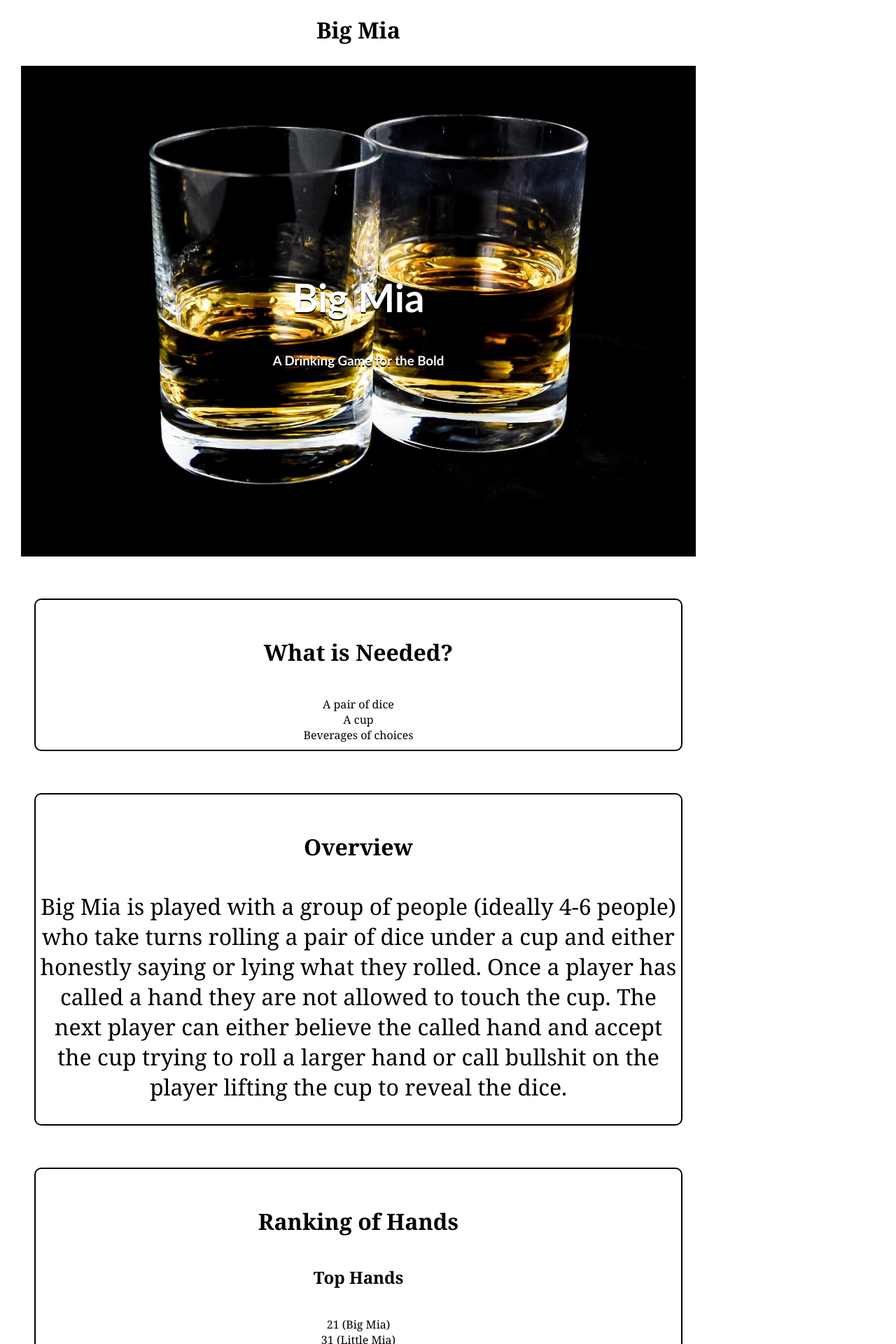
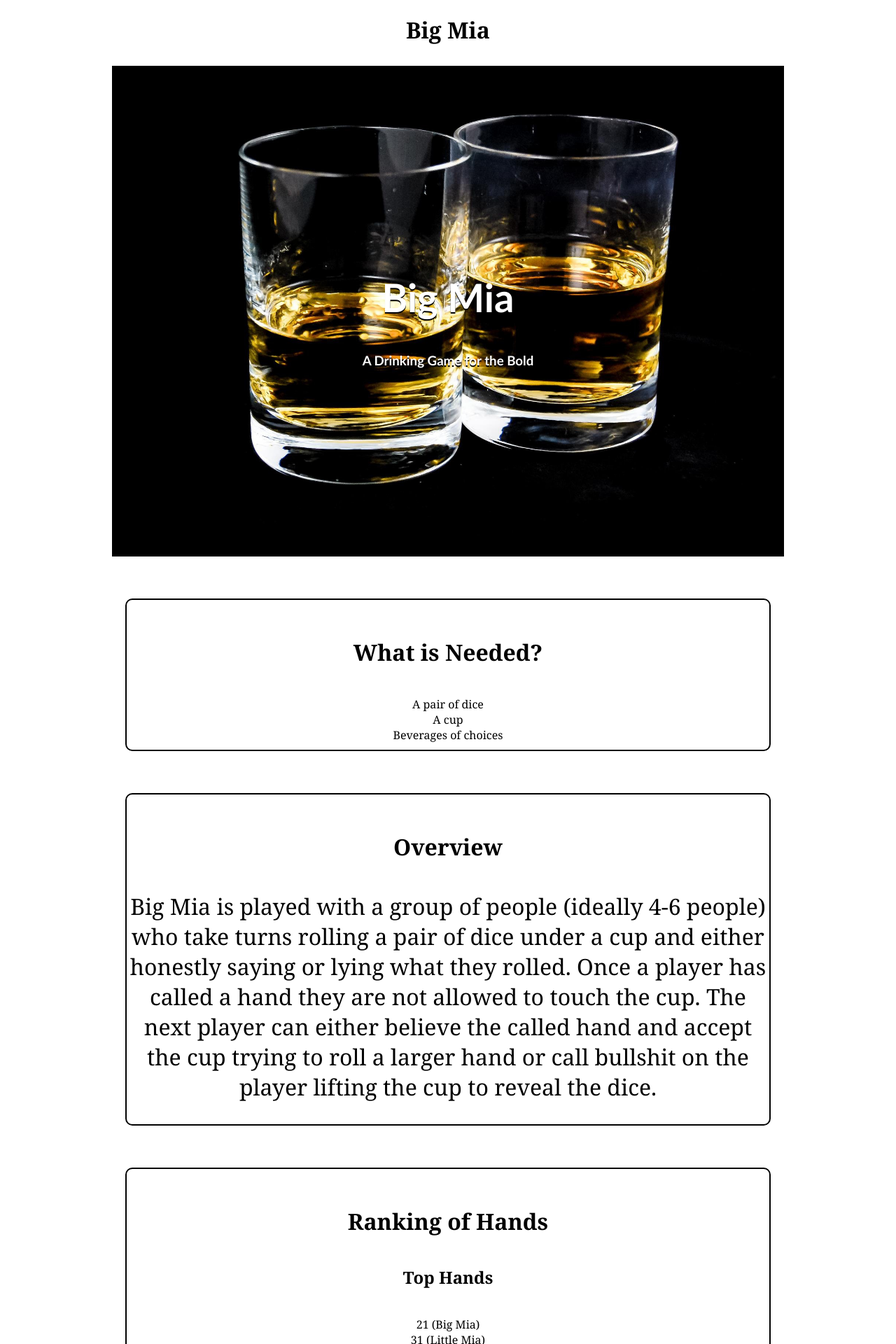
Before and after one commit to bryanrideout/bryanrideout.github.io, a Jekyll site: the page index.html, which Jekyll copies as it is, in a window 1280 px wide. Shown: the top 1920 px of the page at 70% size. Built offline with Jekyll 4.4.1, drawn with Linux system fonts in a browser that asks for light colours.

Commit message:
Update main.css

```diff
--- a/css/main.css
+++ b/css/main.css
@@ -1,9 +1,9 @@
 body {
 	font-family: Georgia, serif;
 	height: 100%;
-	margin: 0;
+	margin: 0 auto;
 	text-align: center;
-	width: 80%;
+	max-width: 1020px;
 }
 
 h1 {
```
